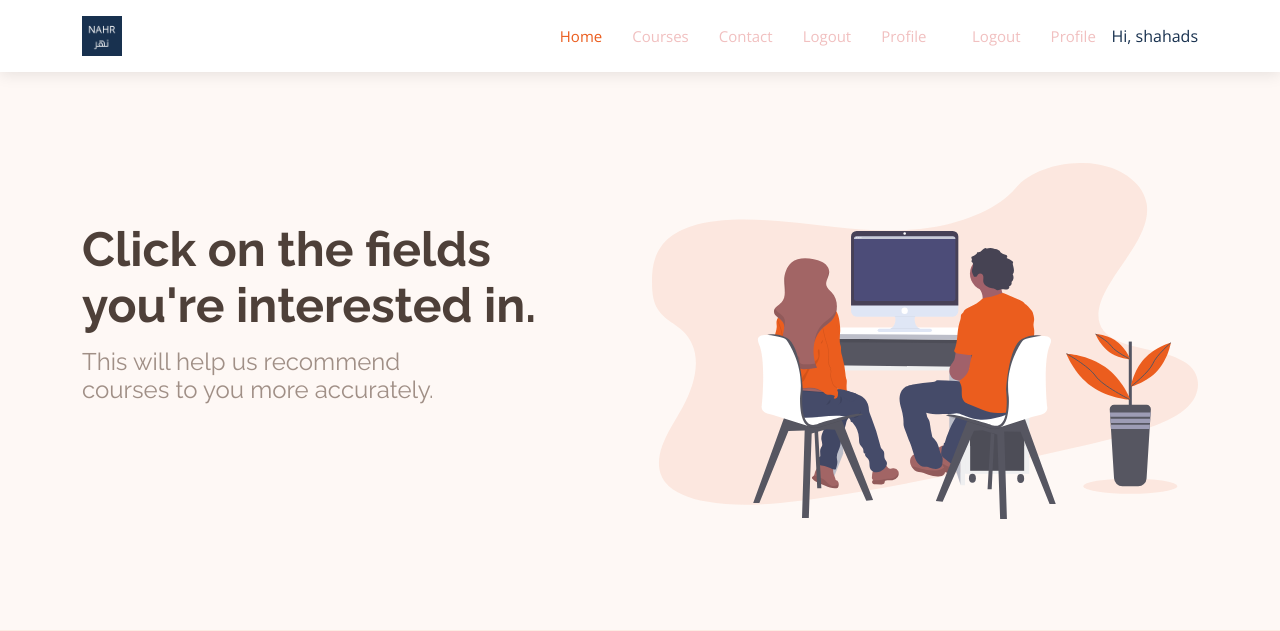
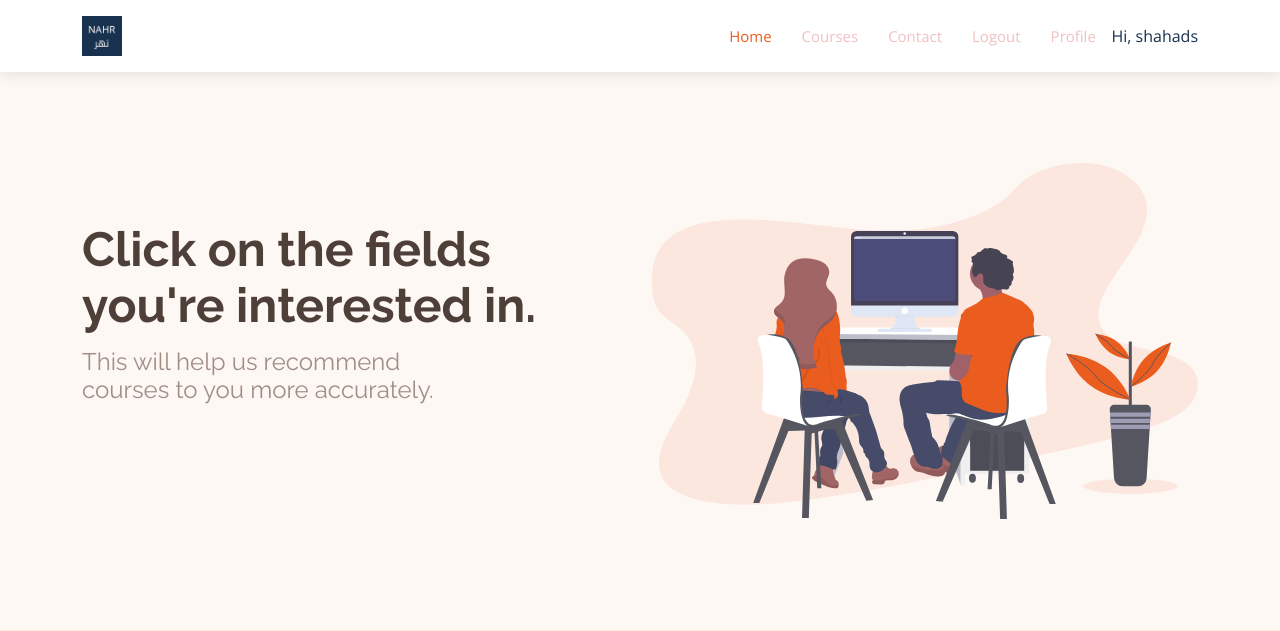
Before and after one commit to jennansowayan/NAHR, a Django app: page /quiz/ in a window 1280 px wide. Shown: the top 631 px of the page. Run offline with Django 3.2, Linux system fonts and the light colour scheme; the first user in the database is signed in; some libraries are stand-ins or nearby versions.

Commit message:
removed extra logout button

```diff
--- a/accounts/templates/accounts/quiz.html
+++ b/accounts/templates/accounts/quiz.html
@@ -128,9 +128,6 @@ button.selected{
   <!-- ======= HEAD ======= -->
           <span><a href=../logout> Logout</a></span>
           <span><a href=../profile> Profile &nbsp &nbsp</a></span>
-
-          <span><a href=logout> Logout</a></span>
-          <span><a href=profile> Profile &nbsp &nbsp</a></span>
 
           <br><br>
           <span> Hi, {{request.user}} </span>
```
Also changed, not shown: db.sqlite3.
